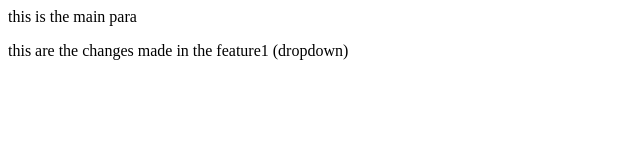
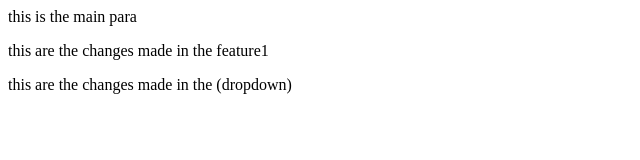
Before and after one commit to abdulhameed5465/localrepo, a plain HTML site: page index.html in a window 1280 px wide. Shown: the whole page, without its empty margins (0-640 px from the left). Drawn offline with Linux system fonts and the light colour scheme.

Commit message:
new linw

```diff
--- a/index.html
+++ b/index.html
@@ -1,2 +1,3 @@
 <p>this is the main para</p>
-<p>this are the changes made in the feature1 (dropdown)</p>
+<p>this are the changes made in the feature1</p>
+<p>this are the changes made in the (dropdown)</p>
```
